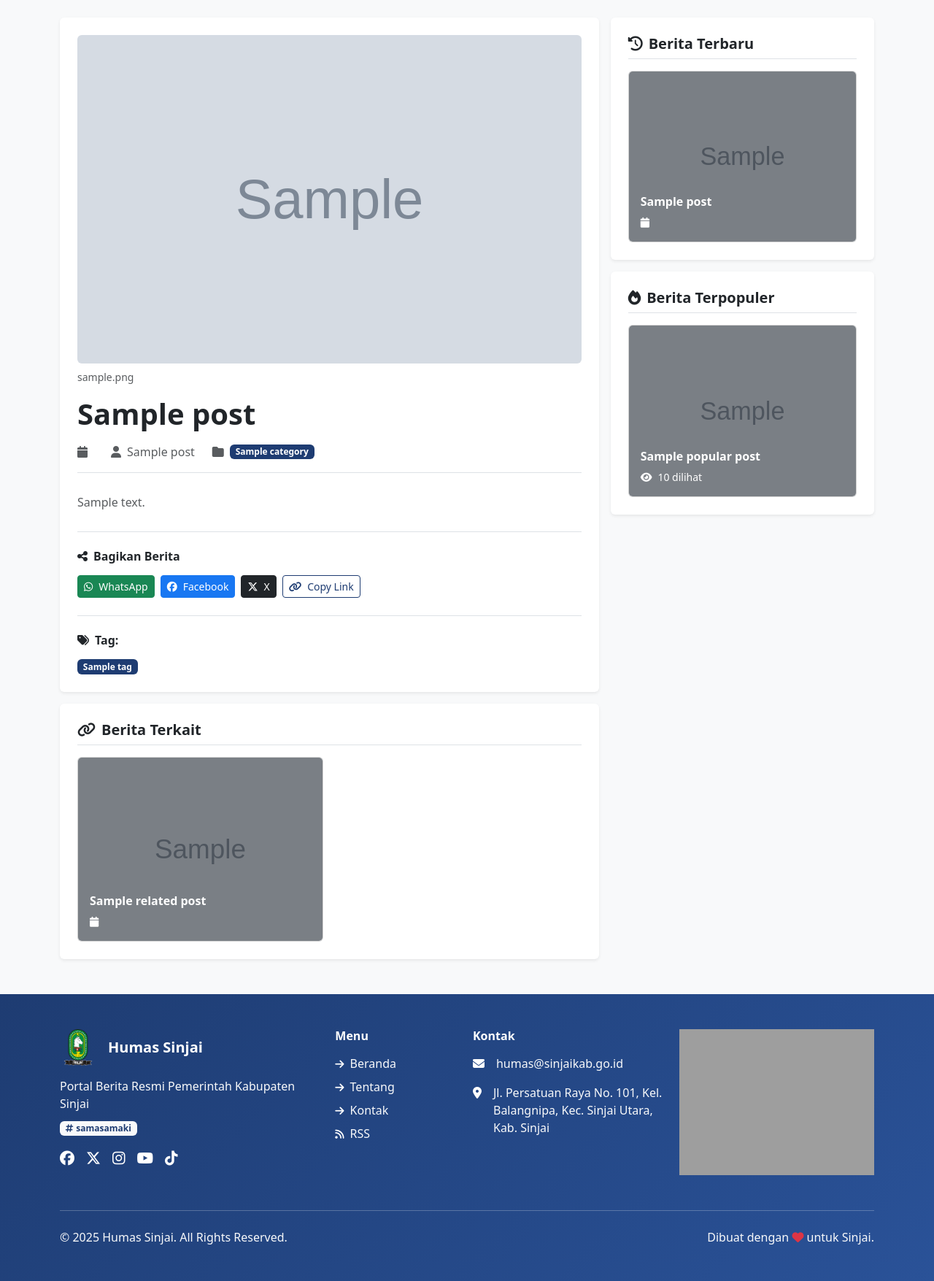
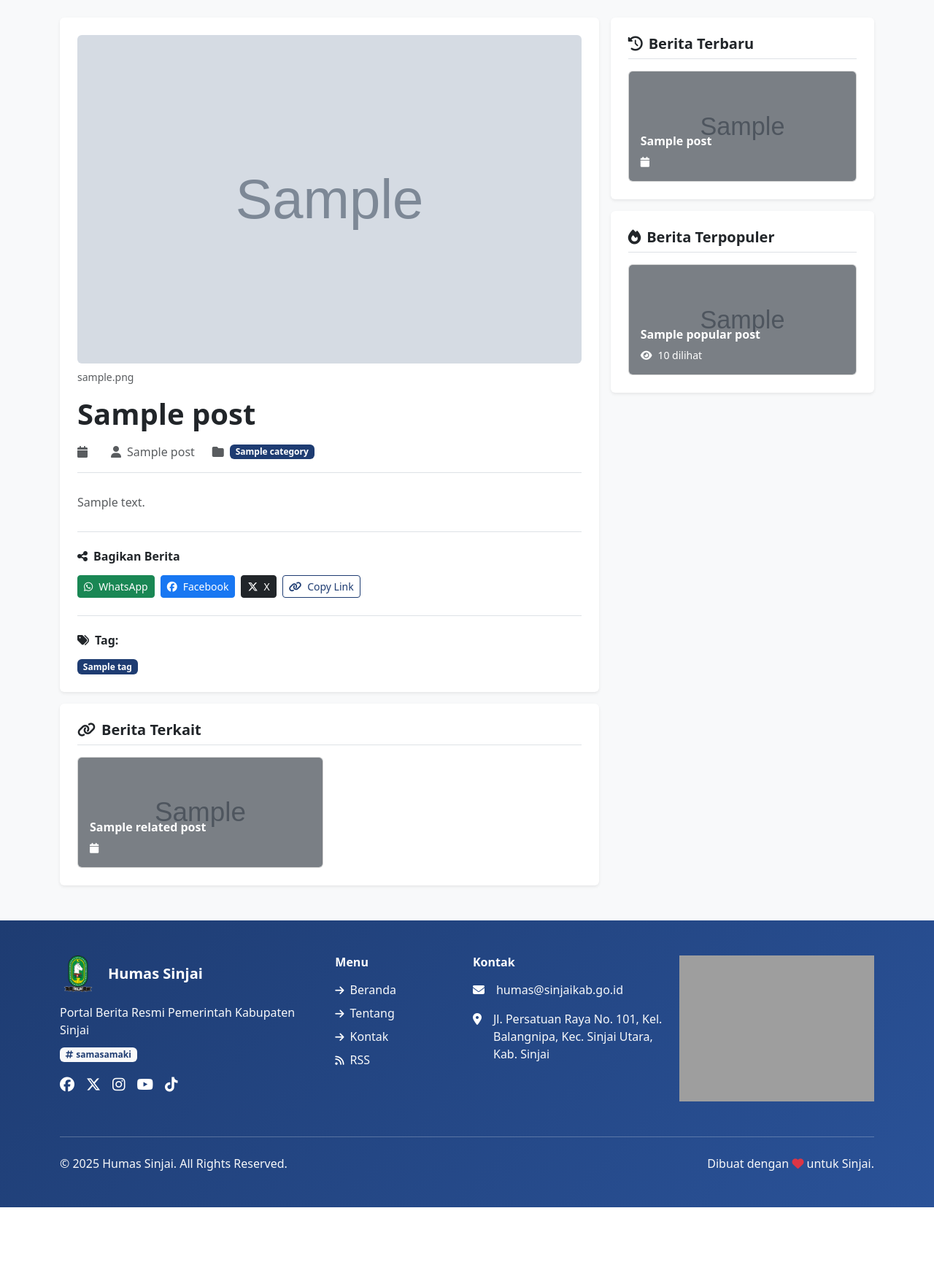
Before and after one commit to kalamangna/humas-sinjai, a CodeIgniter 4 app: the page made by app/Views/post_detail.php in a window 1280 px wide. Shown: the part 120-1875 px from the top of the page at 73% size. After the commit the page ends 1774 px from the top, so only its background shows below. Run offline with PHP 8.4 and a stand-in for CodeIgniter, Linux system fonts and the light colour scheme; the template is opened without the code that fills it: most values are stand-ins (such as "Sample title", 1, 10 or a date in 2020); grey boxes marked "Sample" are stand-in pictures; data that the repository does not hold is empty; some libraries are stand-ins or nearby versions; grey boxes are pictures that could not be loaded.

Commit message:
fix post card height in post detail

```diff
--- a/app/Views/post_detail.php
+++ b/app/Views/post_detail.php
@@ -133,7 +133,7 @@
                             <?php foreach ($related_posts as $related) : ?>
                                 <div class="col-12 col-md-6">
                                     <a href="<?= base_url('post/' . esc($related['slug'])) ?>" class="card text-white h-100">
-                                        <img src="<?= esc($related['thumbnail']) ?>" class="card-img" alt="<?= esc($related['title']) ?>">
+                                        <img src="<?= esc($related['thumbnail']) ?>" class="card-img" alt="<?= esc($related['title']) ?>" style="height: 150px; object-fit: cover;">
                                         <div class="card-img-overlay bg-dark bg-opacity-50 d-flex flex-column justify-content-end">
                                             <h6 class="card-title fw-bold"><?= esc($related['title']) ?></h6>
                                             <small><i class="fas fa-calendar me-2"></i><?= format_date($related['published_at'] ?? $related['created_at'] ?? 'now', 'date_only') ?></small>
@@ -162,7 +162,7 @@
                             <?php foreach ($recent_posts as $recent) : ?>
                                 <div class="col-12">
                                     <a href="<?= base_url('post/' . esc($recent['slug'])) ?>" class="card text-white h-100">
-                                        <img src="<?= esc($recent['thumbnail']) ?>" class="card-img" alt="<?= esc($recent['title']) ?>">
+                                        <img src="<?= esc($recent['thumbnail']) ?>" class="card-img" alt="<?= esc($recent['title']) ?>" style="height: 150px; object-fit: cover;">
                                         <div class="card-img-overlay bg-dark bg-opacity-50 d-flex flex-column justify-content-end">
                                             <h6 class="card-title fw-bold"><?= esc($recent['title']) ?></h6>
                                             <small><i class="fas fa-calendar me-2"></i><?= format_date($recent['published_at'] ?? $recent['created_at'] ?? 'now', 'date_only') ?></small>
@@ -188,7 +188,7 @@
                             <?php foreach ($popular_posts as $popular) : ?>
                                 <div class="col-12">
                                     <a href="<?= base_url('post/' . esc($popular['slug'])) ?>" class="card text-white h-100">
-                                        <img src="<?= esc($popular['thumbnail']) ?>" class="card-img" alt="<?= esc($popular['title']) ?>">
+                                        <img src="<?= esc($popular['thumbnail']) ?>" class="card-img" alt="<?= esc($popular['title']) ?>" style="height: 150px; object-fit: cover;">
                                         <div class="card-img-overlay bg-dark bg-opacity-50 d-flex flex-column justify-content-end">
                                             <h6 class="card-title fw-bold"><?= esc($popular['title']) ?></h6>
                                             <small><i class="fas fa-eye me-2"></i><?= $popular['views'] ?> dilihat</small>
```
